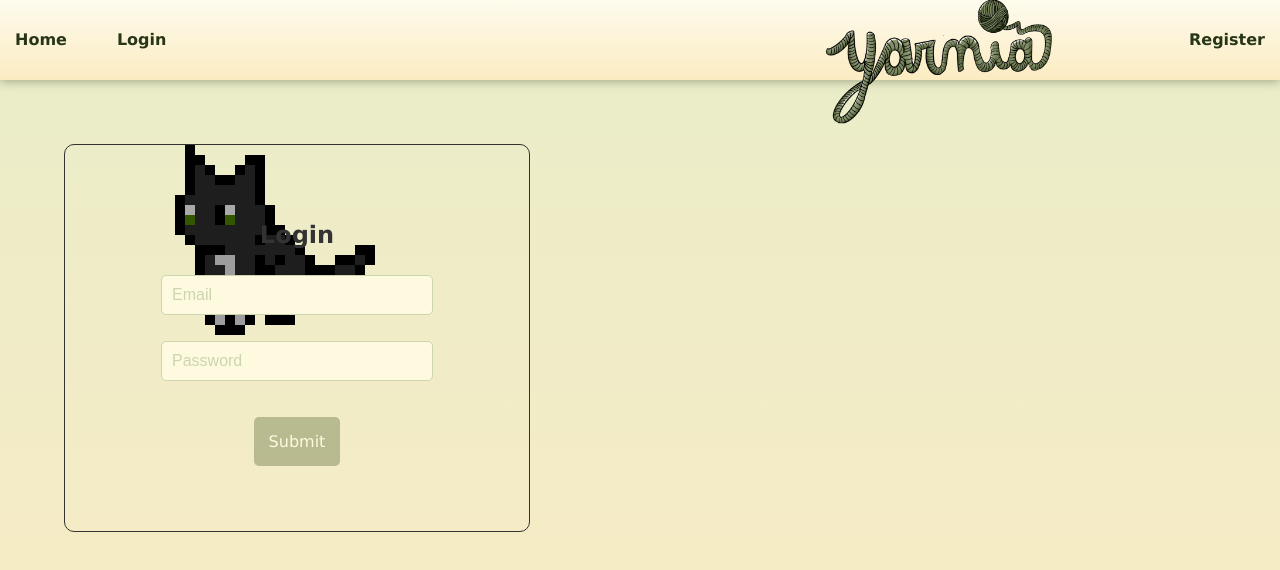
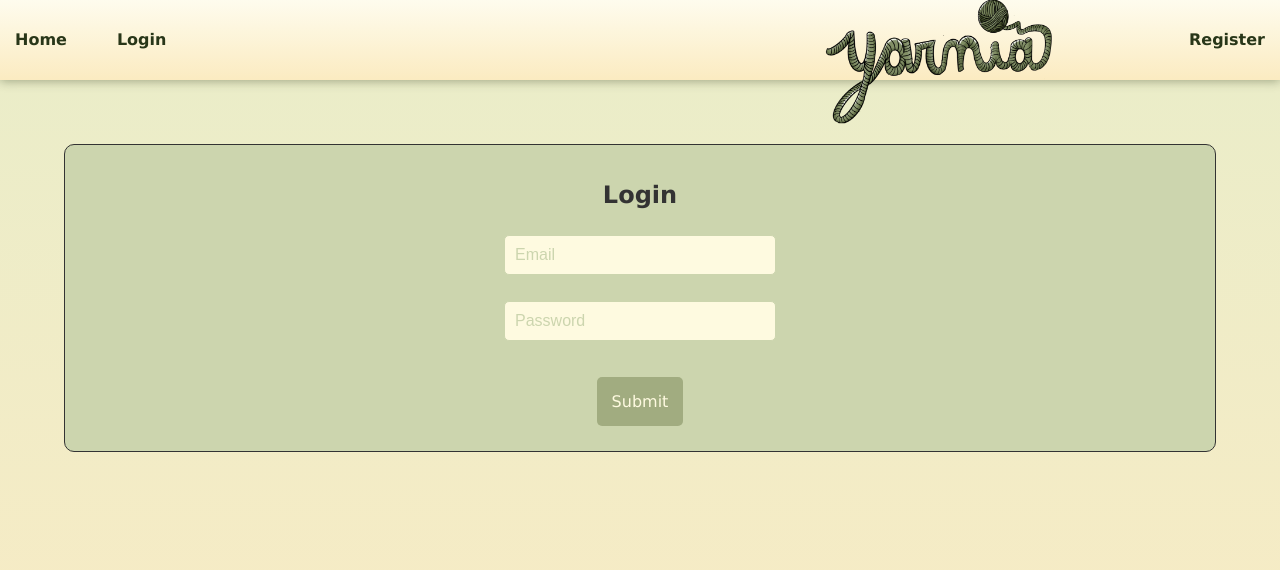
Before and after one commit to margonautix/yarnia.CAPSTONE, a React (Vite) app in the folder yarnia-project/: page /login in a window 1280 px wide. Shown: the top 570 px of the page. Built offline with nearby package versions, Linux system fonts and the light colour scheme.

Commit message:
fixed login

```diff
--- a/yarnia-project/src/App.css
+++ b/yarnia-project/src/App.css
@@ -101,11 +101,7 @@
   margin: 5%;
   flex-direction: column;
   align-items: center;
-  background: url("./components/images/Yarnia.gif");
-  background-repeat: no-repeat;
-  height: auto;
-  width: 30%;
-  padding: 40px;
+  background-color: #ccd5ae;
 }
 
 .login h2 {
```
